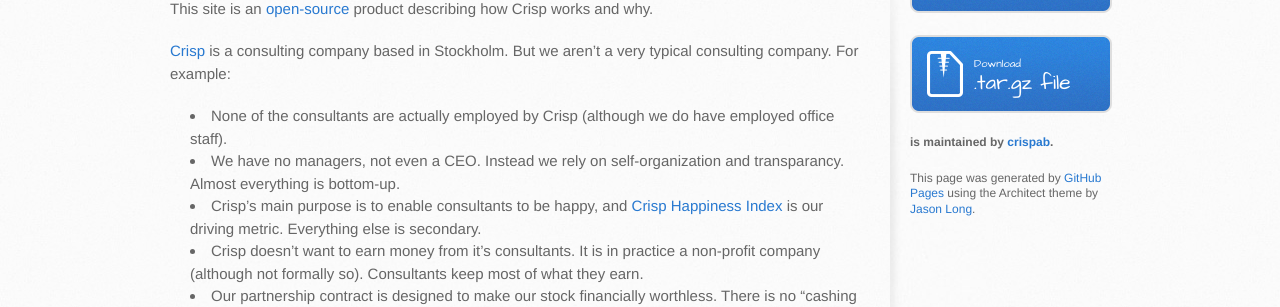
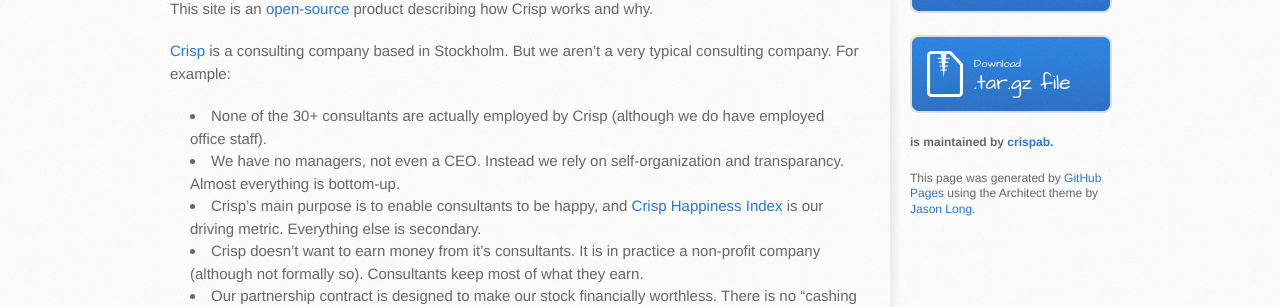
Before and after one commit to crispab/crisp-dna, a Jekyll site: the page built from _docs/index.md, in a window 1280 px wide. Shown: the part 331-638 px from the top of the page. Built offline with Jekyll 4.4.1, drawn with Linux system fonts in a browser that asks for light colours.

Commit message:
content edits

```diff
--- a/_docs/index.md
+++ b/_docs/index.md
@@ -8,7 +8,7 @@
 [Crisp](http://www.crisp.se) is a consulting company based in Stockholm. But we aren't a very typical consulting company.
 For example:
 
-* None of the consultants are actually employed by Crisp (although we do have employed office staff).
+* None of the 30+ consultants are actually employed by Crisp (although we do have employed office staff).
 * We have no managers, not even a CEO. Instead we rely on self-organization and transparancy. Almost everything is bottom-up.
 * Crisp's main purpose is to enable consultants to be happy, and [Crisp Happiness Index](happiness-index.html) is our driving metric. Everything else is secondary.
 * Crisp doesn't want to earn money from it's consultants. It is in practice a non-profit company (although not formally so). Consultants keep most of what they earn.
```
